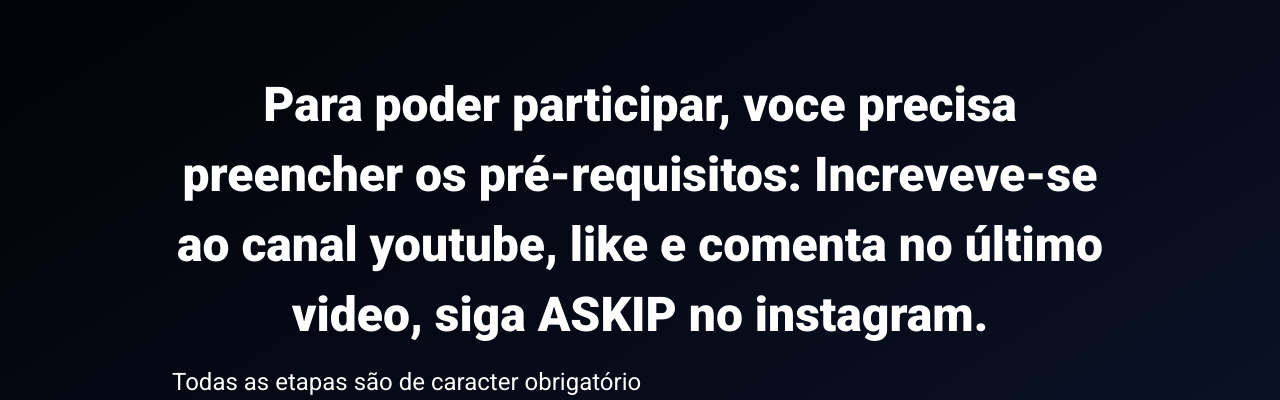
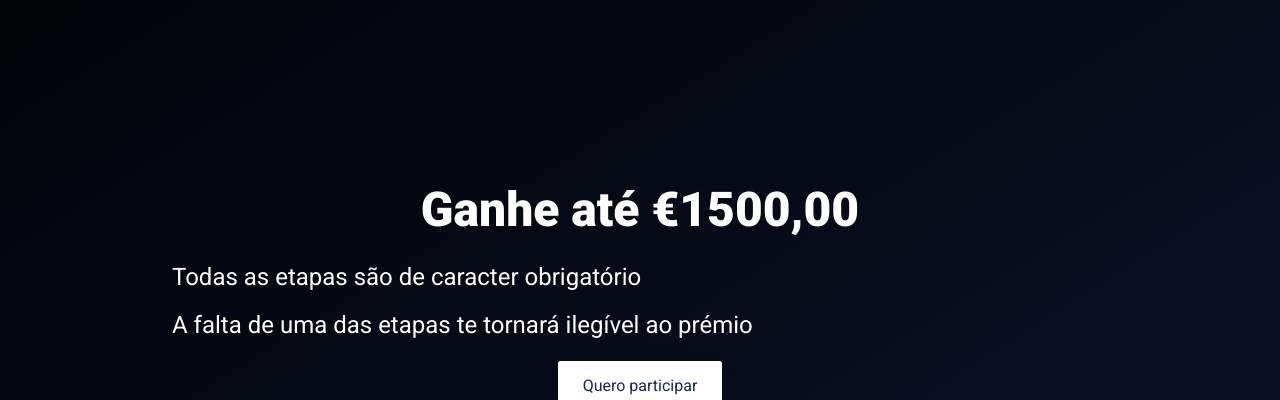
Before and after one commit to noexcript/askip, a React (Vite) app: page / in a window 1280 px wide. Shown: the part 147-547 px from the top of the page. Built offline with nearby package versions, Linux system fonts and the light colour scheme; no server answers; the database is empty.

Commit message:
feat: added titulo sobre ganhar

```diff
--- a/src/components/homeText.jsx
+++ b/src/components/homeText.jsx
@@ -5,7 +5,7 @@
         <div className="container flex flex-col gap-8 md:gap-4 w-full lg:w-[75%] text-white ">
 
             <p className="text-xl md:text-2xl lg:text-5xl  leading-[40px] lg:leading-[70px] font-party text-center font-extrabold roboto-black ">
-                Para poder participar, voce precisa preencher os pré-requisitos: Increveve-se ao canal youtube, like e comenta no último video, siga ASKIP no instagram.
+            Ganhe até €1500,00
             </p>
 
 
```
